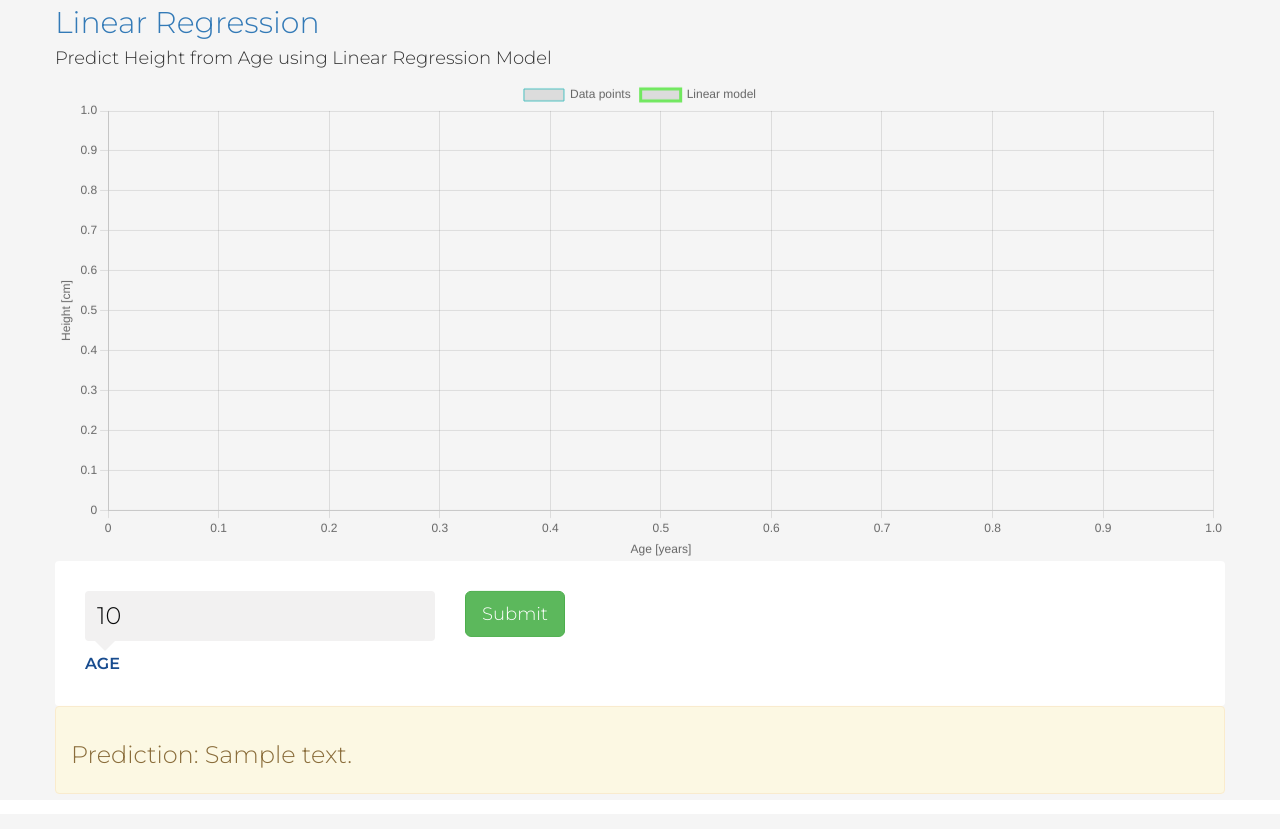
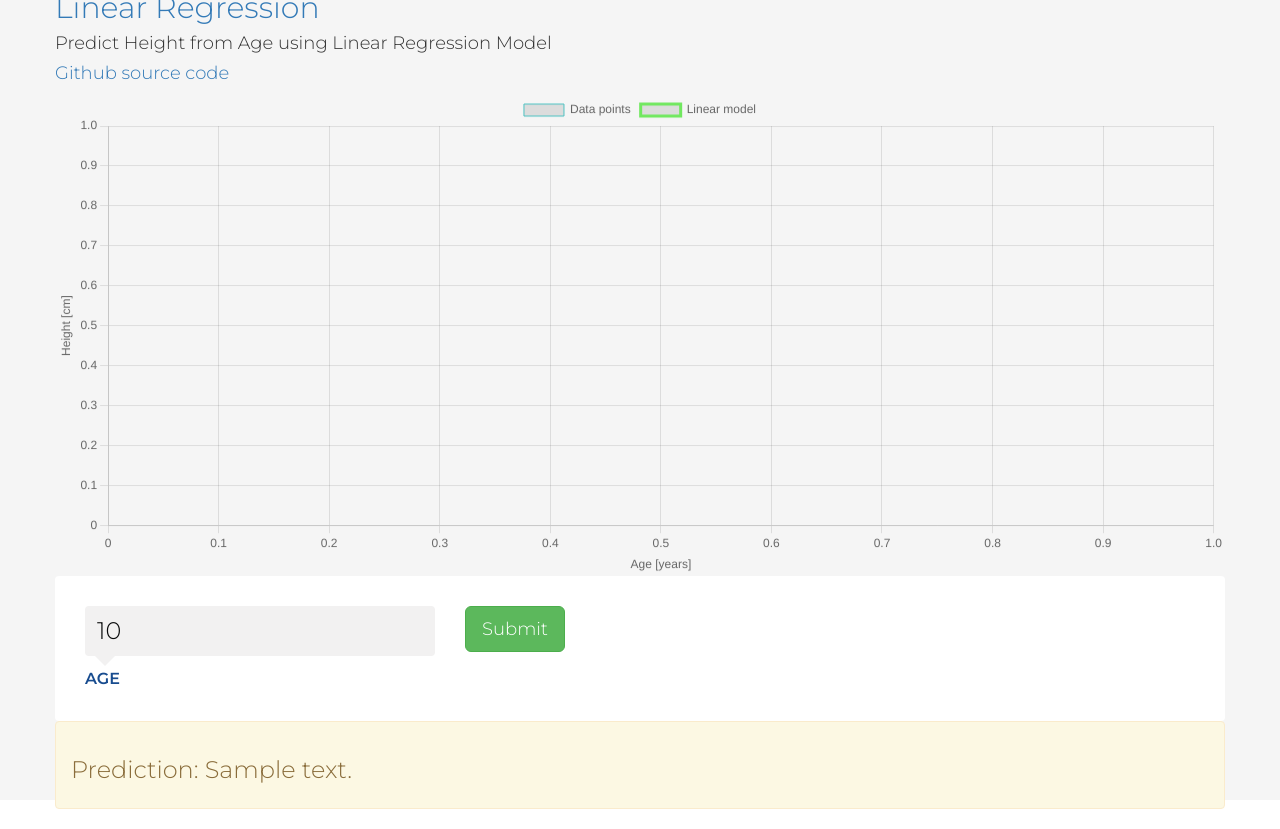
Before and after one commit to nv-hiep/ML_end2end_projects, a Flask app: template LinReg_Age_Height/templates/index.html in a window 1280 px wide. Before the commit the page ends 794 px from the top, so only its background shows below. Run offline with Flask 2, Linux system fonts and the light colour scheme; the template is opened without the code that fills it: most values are stand-ins (such as "Sample title", 1, 10 or a date in 2020); parts of the project's set-up code (start-up, migrations or seed data) failed here and were passed over; some libraries are stand-ins or nearby versions.

Commit message:
Add files via upload

```diff
--- a/LinReg_Age_Height/templates/index.html
+++ b/LinReg_Age_Height/templates/index.html
@@ -39,6 +39,7 @@
 				<div class="row justify-content-center">
 			    	<h2><a href="\">Linear Regression</a></h2>
 					<h4>Predict Height from Age using Linear Regression Model</h4>
+					<h4><a href="https://github.com/nv-hiep/ML_end2end_projects/tree/main/air_fare_prediction" target="_blank">Github source code</a></h4>
 			  	</div>
 
 				<div class="row justify-content-center">
```
